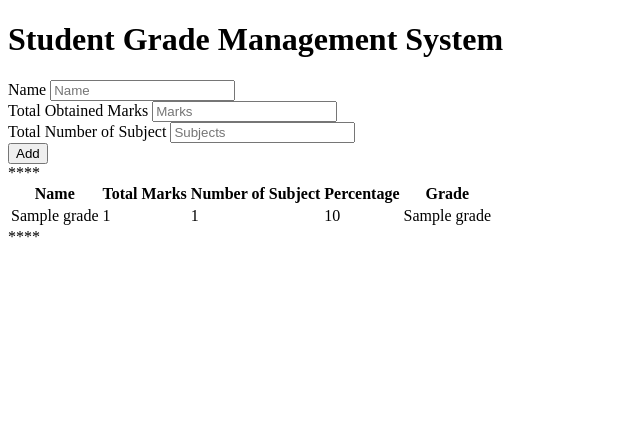
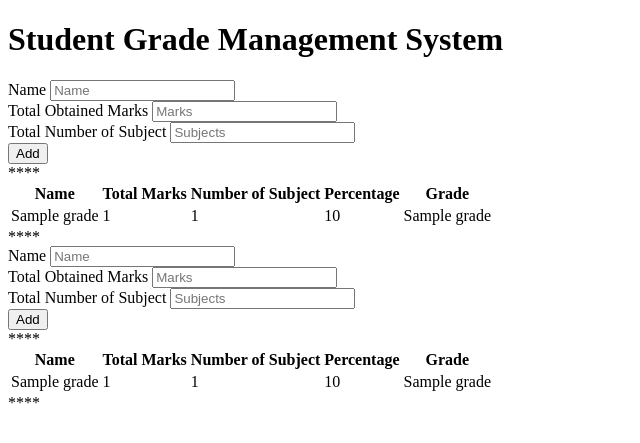
Before and after one commit to Saurabh932/Projects, a FastAPI app: template Project-8-Student-Grade-Management-System/src/templates/index.html in a window 1280 px wide. Shown: the top 443 px of the page, without its empty margins (0-640 px from the left). Run offline with FastAPI, Linux system fonts and the light colour scheme; the template is opened without the code that fills it: most values are stand-ins (such as "Sample title", 1, 10 or a date in 2020).

Commit message:
Day 12 - Continued with DB in Project 8

```diff
--- a/Project-8-Student-Grade-Management-System/src/templates/index.html
+++ b/Project-8-Student-Grade-Management-System/src/templates/index.html
@@ -58,6 +58,53 @@
             **{% endif %}**
         </div>
 
+        <form action="/update" method="post" class="form-grade">
+                <div id="name">
+                    <label for="input-name">Name</label>
+                    <input type="text" name="name" id="input-name" placeholder="Name">
+                </div>
+
+                <div id="total_marks">
+                    <label for="input-marks">Total Obtained Marks</label>
+                    <input type="text" name="total_marks" id="input-marks" placeholder="Marks">
+                </div>
+
+                <div id="total_sub">
+                    <label for="input-sub">Total Number of Subject</label>
+                    <input type="text" name="total_sub" id="input-sub" placeholder="Subjects">
+                </div>
+
+                <button type="submit" id="add-btn" >Add</button>
+            </form>
+
+            **{% if grade %}** <!-- Corrected from (% if grade %) -->
+            <table class="table table-striped table-hover">
+                        <thead>
+                            <tr>
+                                <th>Name</th>
+                                <th>Total Marks</th>
+                                <th>Number of Subject</th>
+                                <th>Percentage</th>
+                                <th>Grade</th>
+                            </tr>
+                        </thead>
+                        <tbody>
+                            {% for c in grade %}
+                                <tr>
+                                    <td>{{ c.name }}</td>
+                                    <td>{{ c.total_marks }}</td>
+                                    <td>{{ c.total_sub }}</td>
+                                    <td>{{ c.average }}</td>
+                                    <td>{{ c.grade }}</td>
+                                </tr>
+                            {% endfor %}
+                        </tbody>
+                    </table>
+                **{% else %}**
+                    <p class="text-center text-muted">No contacts available</p>
+            **{% endif %}**
+        </div>
+
         <div class="grade-output">
 
         </div>
```
Also changed, not shown: Project-8-Student-Grade-Management-System/src/config/config.py (added, +15 -0 lines), Project-8-Student-Grade-Management-System/src/db/db.py (added, +28 -0 lines), Project-8-Student-Grade-Management-System/src/config/__init__.py (added), Project-8-Student-Grade-Management-System/src/db/__init__.py (added), requirements.txt (renamed from Project-7-Contact-Book-App/requirement.txt), 1 other file.
